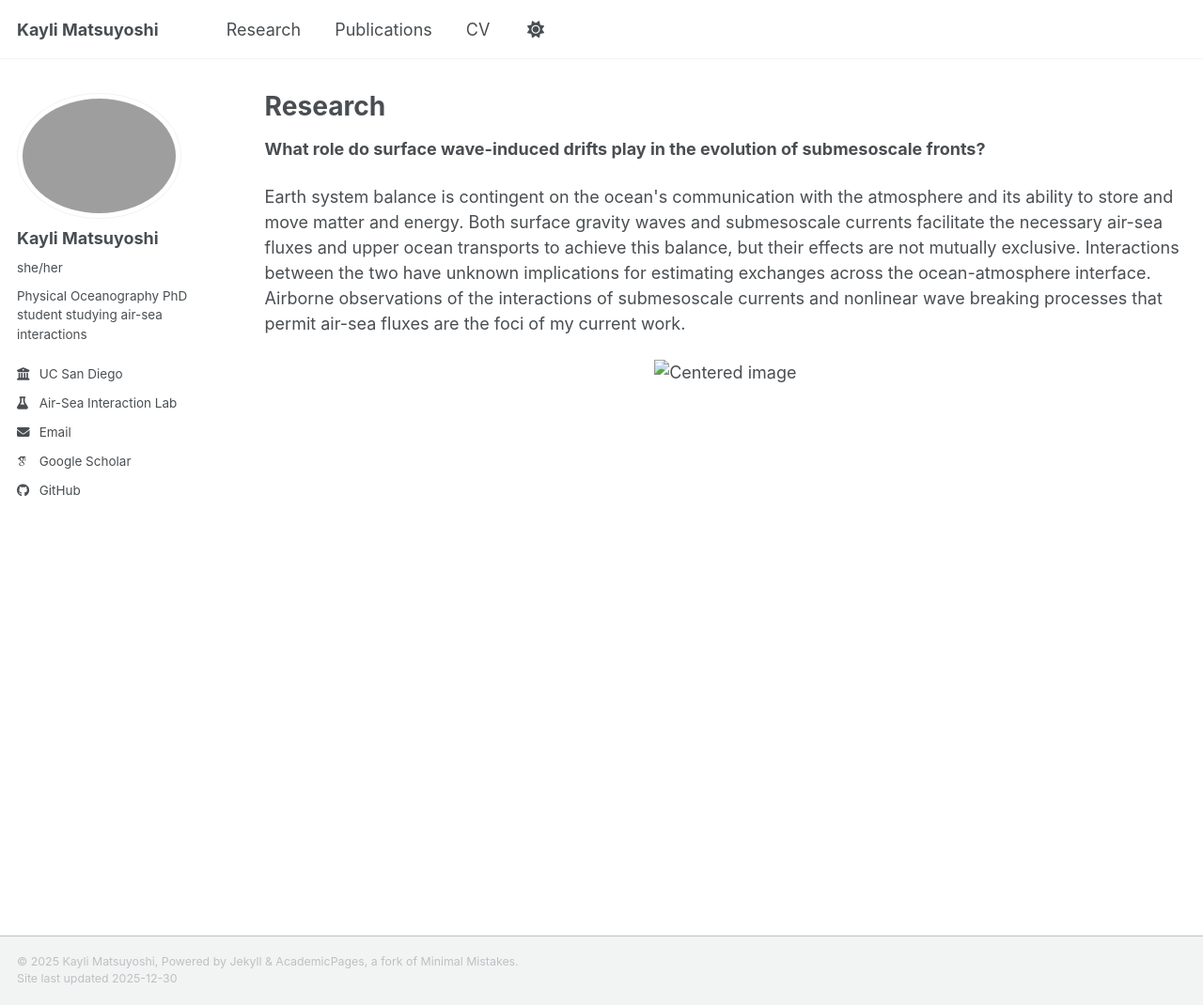
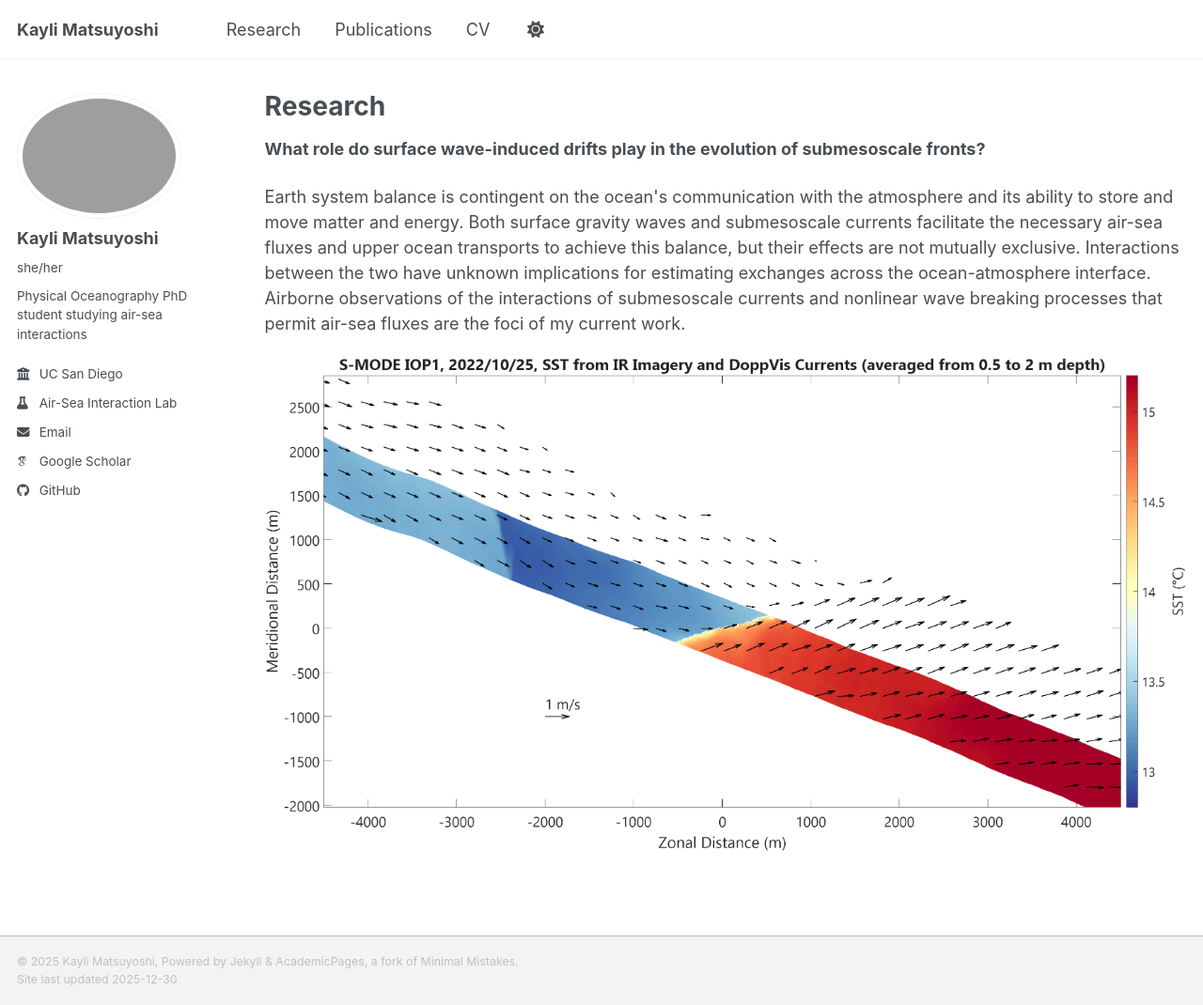
Before and after one commit to kmatsuyo/kmatsuyo.github.io, a Jekyll site: the page built from _pages/research.md, in a window 1280 px wide and 1070 px high. Shown: the whole window at 94% size. Built offline with Jekyll 4.4.1, drawn with Linux system fonts in a browser that asks for light colours; some web fonts are replaced; a script bundle is joined from its source files by our own code; library files that are not in the unit come from our copies.

Commit message:
Update research.md

```diff
--- a/_pages/research.md
+++ b/_pages/research.md
@@ -10,5 +10,5 @@ author_profile: true
 <p>Earth system balance is contingent on the ocean's communication with the atmosphere and its ability to store and move matter and energy. Both surface gravity waves and submesoscale currents facilitate the necessary air-sea fluxes and upper ocean transports to achieve this balance, but their effects are not mutually exclusive. Interactions between the two have unknown implications for estimating exchanges across the ocean-atmosphere interface. Airborne observations of the interactions of submesoscale currents and nonlinear wave breaking processes that permit air-sea fluxes are the foci of my current work.</p>
 
 <div style="text-align: center;">
-  <img src="my_front.png" alt="Centered image">
+  <img src="../images/my_front.png" alt="my front">
 </div>
```
